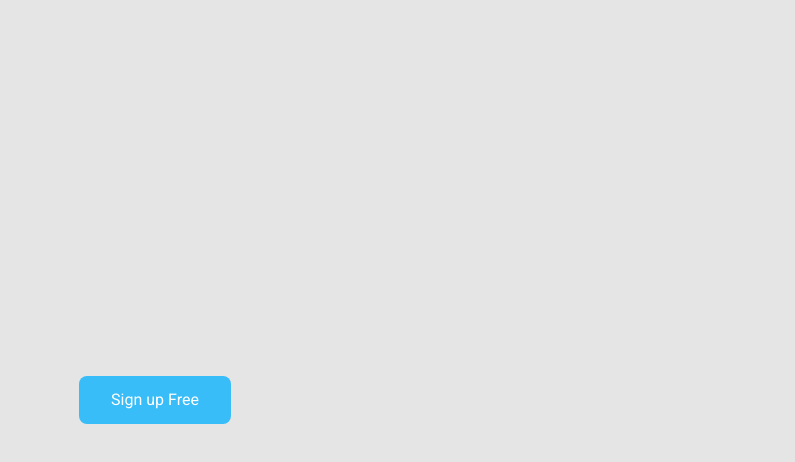
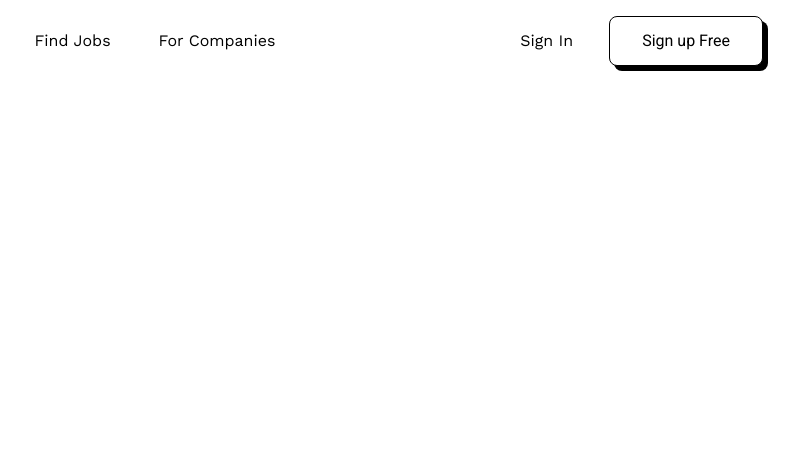
Before and after one commit to ROFLERGG/react-first-app, a React (Create React App) app: page / in a window 1280 px wide. Shown: the top 462 px of the page, without its empty margins (485-1280 px from the left). Built offline with nearby package versions, Linux system fonts and the light colour scheme.

Commit message:
added image

```diff
--- a/src/App.js
+++ b/src/App.js
@@ -4,9 +4,10 @@ import './index.css'
 function Button({variant, children}) {
   if (variant === "primary") {
     return (
-      <button className='px-8 py-3 bg-sky-400 w-fit rounded-lg text-white font-roboto'>{children}</button>
+      <button className='px-8 py-3 bg-white border border-black w-fit rounded-lg text-black font-roboto shadow-btn'>{children}</button>
     );
-  } if (variant === "secondary") {
+  }
+  if (variant === "secondary") {
     return (
       <button className='px-8 py-3 bg-yellow-400 w-fit rounded-lg text-white font-roboto'>{children}</button>
     );
@@ -18,12 +19,36 @@ function Button({variant, children}) {
   };
 };
 
+function Header() {
+  return (
+    <header className='flex items-center px-8 py-4'>
+      <div className='flex-1'></div>
+      <div className='flex flex-1 justify-center space-x-6'>
+        <a href="" className='py-3 px-3 leading-none'>Find Jobs</a>
+        <a href="" className='py-3 px-3 leading-none'>For Companies</a>
+      </div>
+      <div className='flex flex-1 justify-end items-center space-x-6'>
+        <a href="" className='py-3 px-3 leading-none'>Sign In</a>
+        <Button variant={'primary'}>Sign up Free</Button>
+      </div>
+    </header>
+  )
+}
+
+function Hero() {
+  return (
+    <div className='flex flex-col min-h-screen'>
+      <Header/>
+      {/* content */}
+      <div className='bg-[url:]'></div>
+    </div>
+  )
+}
+
 function App() {
   return (
     // hero screen
-    <div className='bg-neutral-200 min-h-screen flex flex-col items-center justify-center'>
-      <Button variant={'primary'}>Sign up Free</Button>
-    </div>
+      <Hero/>
   );
 }
 
--- a/tailwind.config.js
+++ b/tailwind.config.js
@@ -4,6 +4,11 @@ module.exports = {
     "./src/**/*.{js,jsx,ts,tsx}",
   ],
   theme: {
+    container: {
+      screens: { 'default': '1300px' },
+      center: true,
+      padding: "16px"
+    },
     fontFamily: {
       roboto: ['"Roboto"', 'sans-serif'],
       work: ['"Work Sans"', 'sans-serif']
@@ -11,6 +16,10 @@ module.exports = {
     extend: {
       boxShadow: {
         'btn': '5px 5px 0px rgba(0,0,0,1)',
+      },
+      backgroundImage: {
+        'hero-pattern': "url('/')",
+        'footer-texture': "url('/img/footer-texture.png')",
       }
     },
   },
```
Also changed, not shown: src/img/hero.png (added).
